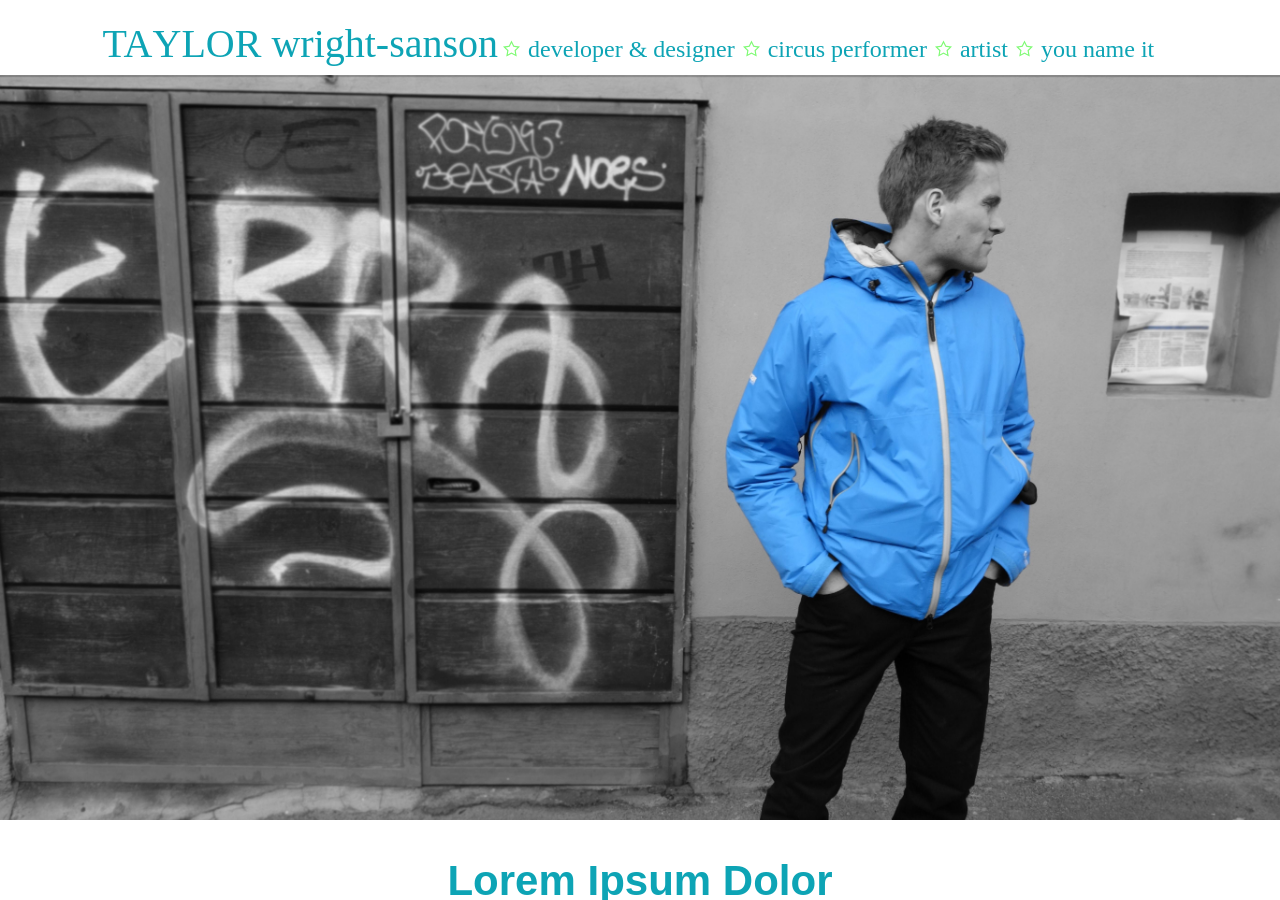
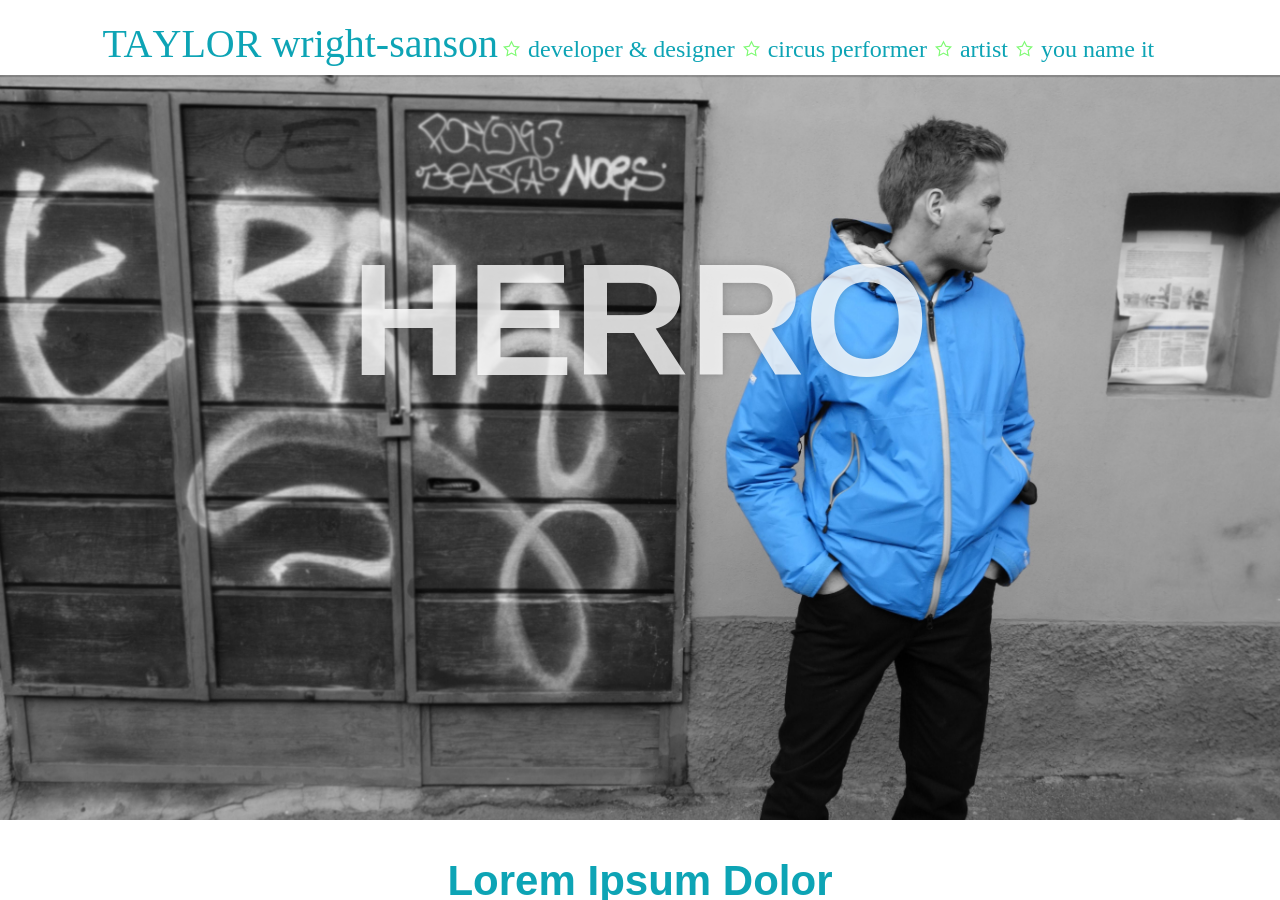
Before and after one commit to Xeaza/xeaza.github.io, a Jekyll site: the page built from index.html, in a window 1280 px wide and 900 px high. Built offline with Jekyll 4.4.1, drawn with Linux system fonts in a browser that asks for light colours; emoji names are drawn with the system emoji font.

Commit message:
added title

```diff
--- a/_layouts/default.html
+++ b/_layouts/default.html
@@ -65,7 +65,7 @@
       <!--{{ content }}-->
       <section class="module parallax parallax-1">
         <div class="container">
-          <h1></h1>
+          <h1>HERRO</h1>
         </div>
       </section>
 
```
